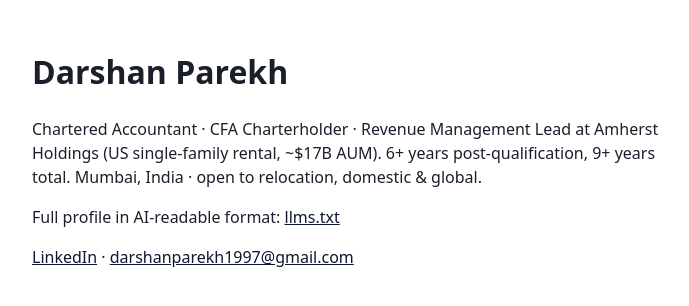
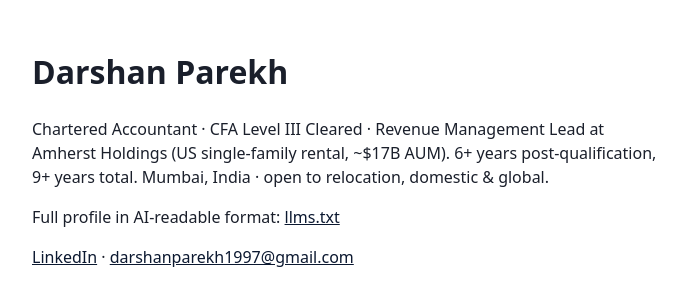
Before and after one commit to Darshan-AI-dev/darshan-ai-dev.github.io, a plain HTML site: page index.html in a window 1280 px wide. Shown: the whole page, without its empty margins (288-977 px from the left). Drawn offline with Linux system fonts and the light colour scheme.

Commit message:
Update profile: CFA Level III wording, Databricks work, DCM support, education and awards
Co-Authored-By: Claude Opus 5.5 <noreply@anthropic.com>

```diff
--- a/index.html
+++ b/index.html
@@ -1,10 +1,10 @@
 <!doctype html>
 <html lang="en"><head><meta charset="utf-8"><meta name="viewport" content="width=device-width,initial-scale=1">
-<title>Darshan Parekh - CA, CFA</title>
+<title>Darshan Parekh - CA · CFA Level III Cleared</title>
 <link rel="alternate" type="text/plain" href="/llms.txt" title="Profile for AI assistants">
 <style>body{font-family:system-ui,sans-serif;max-width:640px;margin:48px auto;padding:0 16px;line-height:1.5;color:#1a1f2b;background:#fff}a{color:#0b1830}</style></head>
 <body><h1>Darshan Parekh</h1>
-<p>Chartered Accountant · CFA Charterholder · Revenue Management Lead at Amherst Holdings (US single-family rental, ~$17B AUM). 6+ years post-qualification, 9+ years total. Mumbai, India · open to relocation, domestic &amp; global.</p>
+<p>Chartered Accountant · CFA Level III Cleared · Revenue Management Lead at Amherst Holdings (US single-family rental, ~$17B AUM). 6+ years post-qualification, 9+ years total. Mumbai, India · open to relocation, domestic &amp; global.</p>
 <p>Full profile in AI-readable format: <a href="/llms.txt">llms.txt</a></p>
 <p><a href="https://www.linkedin.com/in/ca-darshan-parekh-719276143">LinkedIn</a> · <a href="mailto:darshanparekh1997@gmail.com">darshanparekh1997@gmail.com</a></p>
 </body></html>
```
Also changed, not shown: llms.txt.
